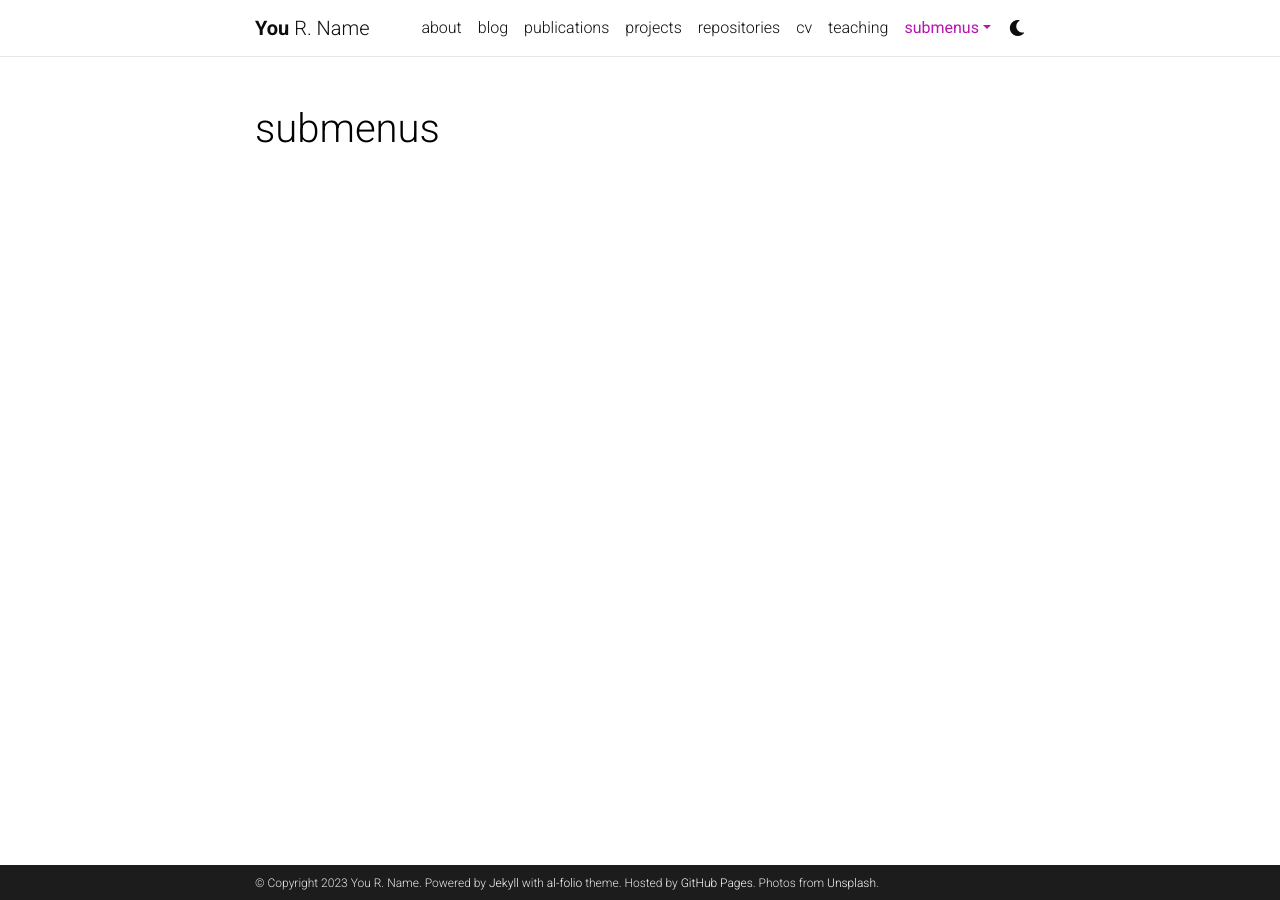
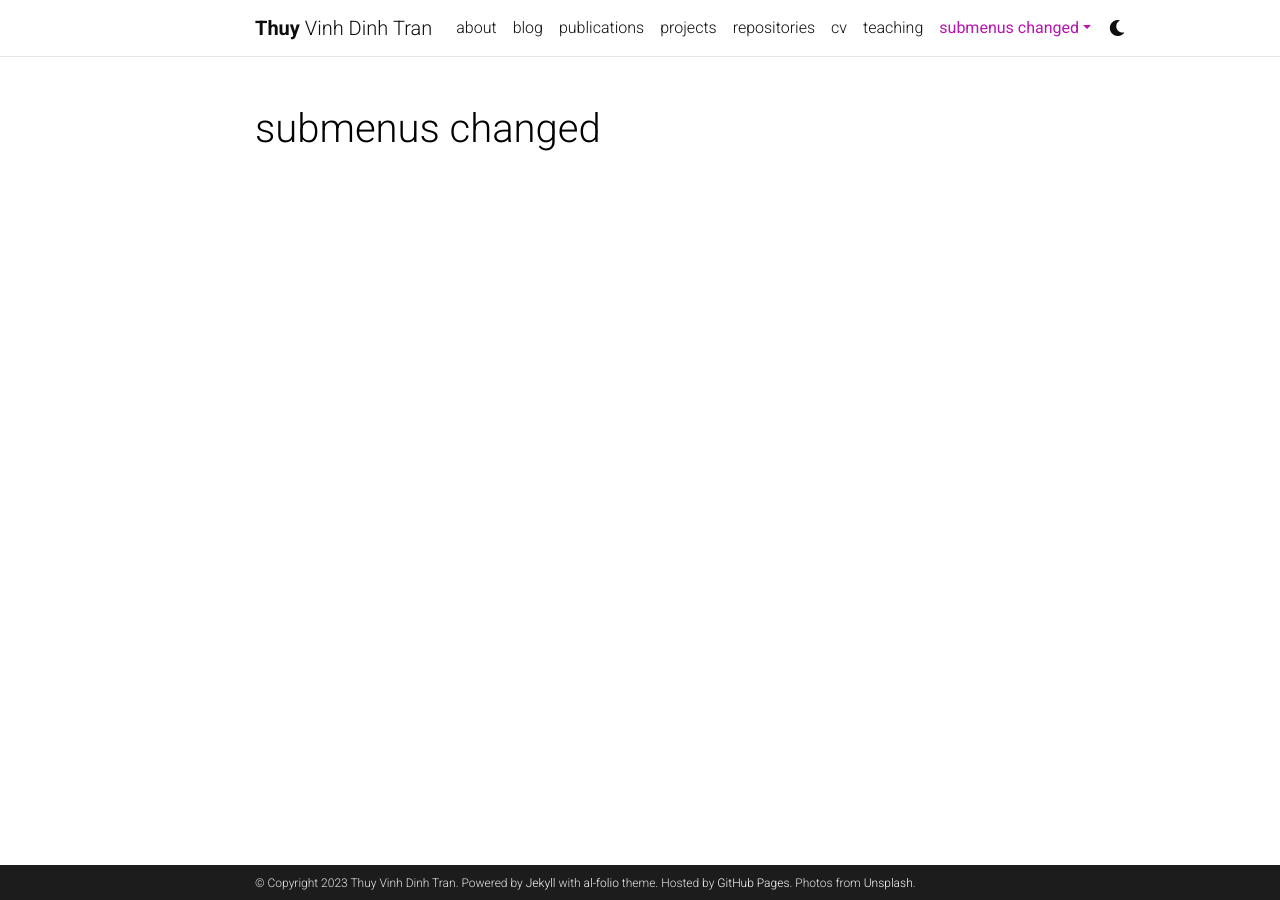
Before and after one commit to tdvinhthuy/tdvinhthuy.github.io, a Jekyll site: the page built from _pages/dropdown.md, in a window 1280 px wide. Built offline with Jekyll 4.4.1, drawn with Linux system fonts in a browser that asks for light colours; comment, search, counter and statistics services are not loaded; a style sheet for code colours, icons or effects is not loaded.

Commit message:
Updated changes to environment

```diff
--- a/_config.yml
+++ b/_config.yml
@@ -3,23 +3,23 @@
 # -----------------------------------------------------------------------------
 
 title: blank # the website title (if blank, full name will be used instead)
-first_name: You
-middle_name: R.
-last_name: Name
-email: you@example.com
+first_name: Thuy
+middle_name: Vinh Dinh
+last_name: Tran
+email: dinh-vinh-thuy.tran@irt-systemx.fr
 description: > # the ">" symbol means to ignore newlines until "footer_text:"
   A simple, whitespace theme for academics. Based on [*folio](https://github.com/bogoli/-folio) design.
 footer_text: >
   Powered by <a href="https://jekyllrb.com/" target="_blank">Jekyll</a> with <a href="https://github.com/alshedivat/al-folio">al-folio</a> theme.
   Hosted by <a href="https://pages.github.com/" target="_blank">GitHub Pages</a>.
   Photos from <a href="https://unsplash.com" target="_blank">Unsplash</a>.
-keywords: jekyll, jekyll-theme, academic-website, portfolio-website  # add your own keywords or leave empty
+keywords: #jekyll, jekyll-theme, academic-website, portfolio-website  # add your own keywords or leave empty
 
 lang: en # the language of your site (for example: en, fr, cn, ru, etc.)
 icon: ⚛️  # the emoji used as the favicon (alternatively, provide image name in /assets/img/)
 
-url: https://alshedivat.github.io # the base hostname & protocol for your site
-baseurl: /al-folio # the subpath of your site, e.g. /blog/
+url: https://tdvinhthuy.github.io # the base hostname & protocol for your site
+baseurl: # the subpath of your site, e.g. /blog/
 last_updated: false # set to true if you want to display last updated in the footer
 impressum_path:  # set to path to include impressum link in the footer, use the same path as permalink in a page, helps to conform with EU GDPR
 
@@ -322,7 +322,7 @@ external_links:
 # -----------------------------------------------------------------------------
 
 imagemagick:
-  enabled: true # enables responsive images for your site (recommended, see https://github.com/alshedivat/al-folio/issues/537)
+  enabled: false # enables responsive images for your site (recommended, see https://github.com/alshedivat/al-folio/issues/537)
   widths:
     - 480
     - 800
--- a/_pages/dropdown.md
+++ b/_pages/dropdown.md
@@ -1,6 +1,6 @@
 ---
 layout: page
-title: submenus
+title: submenus changed
 nav: true
 nav_order: 6
 dropdown: true
```
